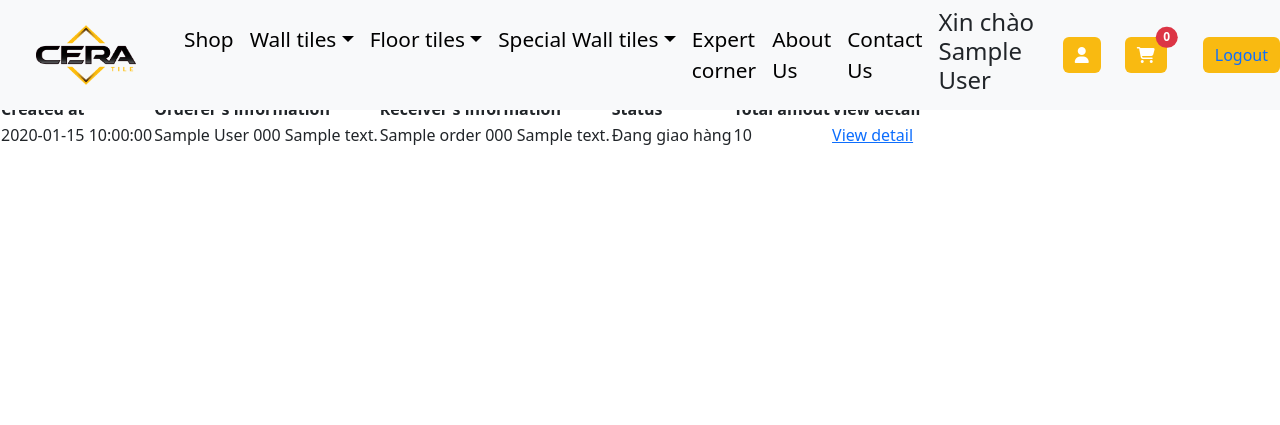
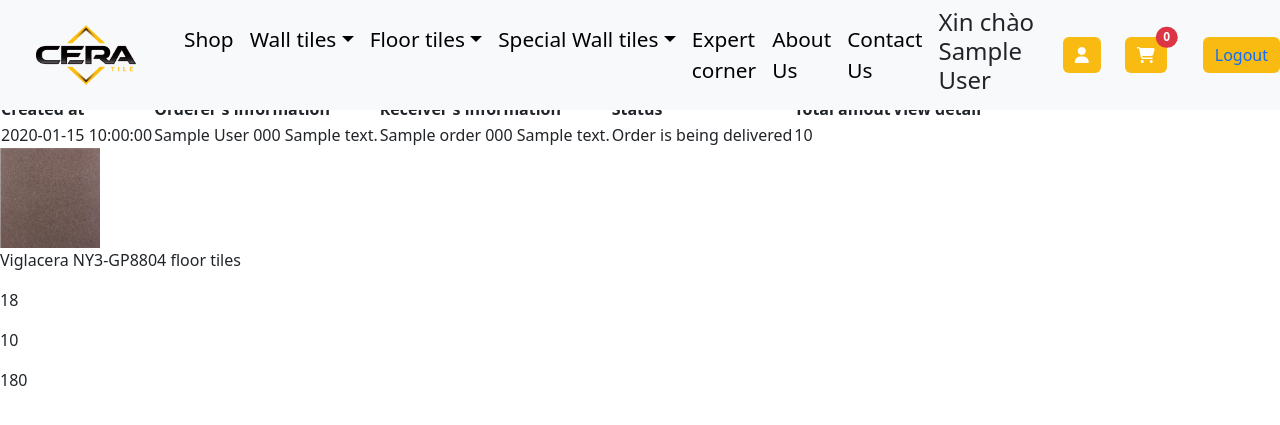
Before and after one commit to huongcaoha1994/ceramic-tiles, a PHP site: page /Ceramic-tiles/user.php in a window 1280 px wide. Shown: the top 425 px of the page. Run offline with PHP 8.4, Linux system fonts and the light colour scheme; the visitor is signed in with stand-in values (Sample User, id 1); data comes from the database, SQL or seed files in the repository; tables that the repository leaves empty hold one stand-in row (values such as "Sample post").

Commit message:
order_history

```diff
--- a/SRC/core/model/login.php
+++ b/SRC/core/model/login.php
@@ -83,7 +83,7 @@
   <body class="bg-light">
   <div class="container-fluid bg-warning text-white">
     <header class="d-flex flex-wrap align-items-center justify-content-center justify-content-md-between py-3 mb-4 border-bottom">
-      <a href="#" class="d-flex align-items-center col-md-3 mb-2 mb-md-0 text-dark text-decoration-none">
+      <a href="../../view/main.php" class="d-flex align-items-center col-md-3 mb-2 mb-md-0 text-dark text-decoration-none">
         <img src="../../assets/img/homepage/logo.png" alt="" height="50">
       </a>
 
--- a/SRC/view/user.php
+++ b/SRC/view/user.php
@@ -65,7 +65,7 @@
                             echo "Pending";
                             break;
                         case 1:
-                            echo "Đang giao hàng";
+                            echo "Order is being delivered";
                             break;
                         case 2:
                             echo "Received";
@@ -77,13 +77,40 @@
                     <?php echo $each['total_price']?>
                 </td>
                 <td>
-                    <a href="order_detail.php?order_id=<?php echo $each['order_id']?>">View detail</a>
+                    <!-- <a href="order_detail.php?order_id=<?php echo $each['order_id']?>">View detail</a> -->
                 </td>
             </tr>
 
+    </table>
 
-        <?php endforeach ?>
-    </table>
+    <?php
+    $order_id = $each['order_id'];
+    $sql = "select * from order_product
+    join products on products.product_id = order_product.product_id
+    where order_id = $order_id";
+
+    $result = $connect->query($sql);
+    foreach ($result as $each):
+        $product_id = $each['product_id'];
+            $sql = "select * from products
+                join order_product
+                on products.product_id = order_product.product_id
+                where products.product_id = $product_id";
+            $result = $connect->query($sql);
+            $each = mysqli_fetch_array($result);
+            ?>
+            <img src="../assets/img/<?php echo $each['image']; ?>" alt="Product Image"
+                        style="max-width: 100px;">
+
+            <p><?php echo $each['product_name']; ?></p>
+            <p><?php echo $each['price']; ?></p>
+            <p><?php echo $each['quantity']; ?></p>
+            <p><?php echo $each['price'] * $each['quantity']; ?></p>
+            <?php
+        endforeach;
+    ?>
+            <?php endforeach ?>
+
 </body>
 
 </html>
```
